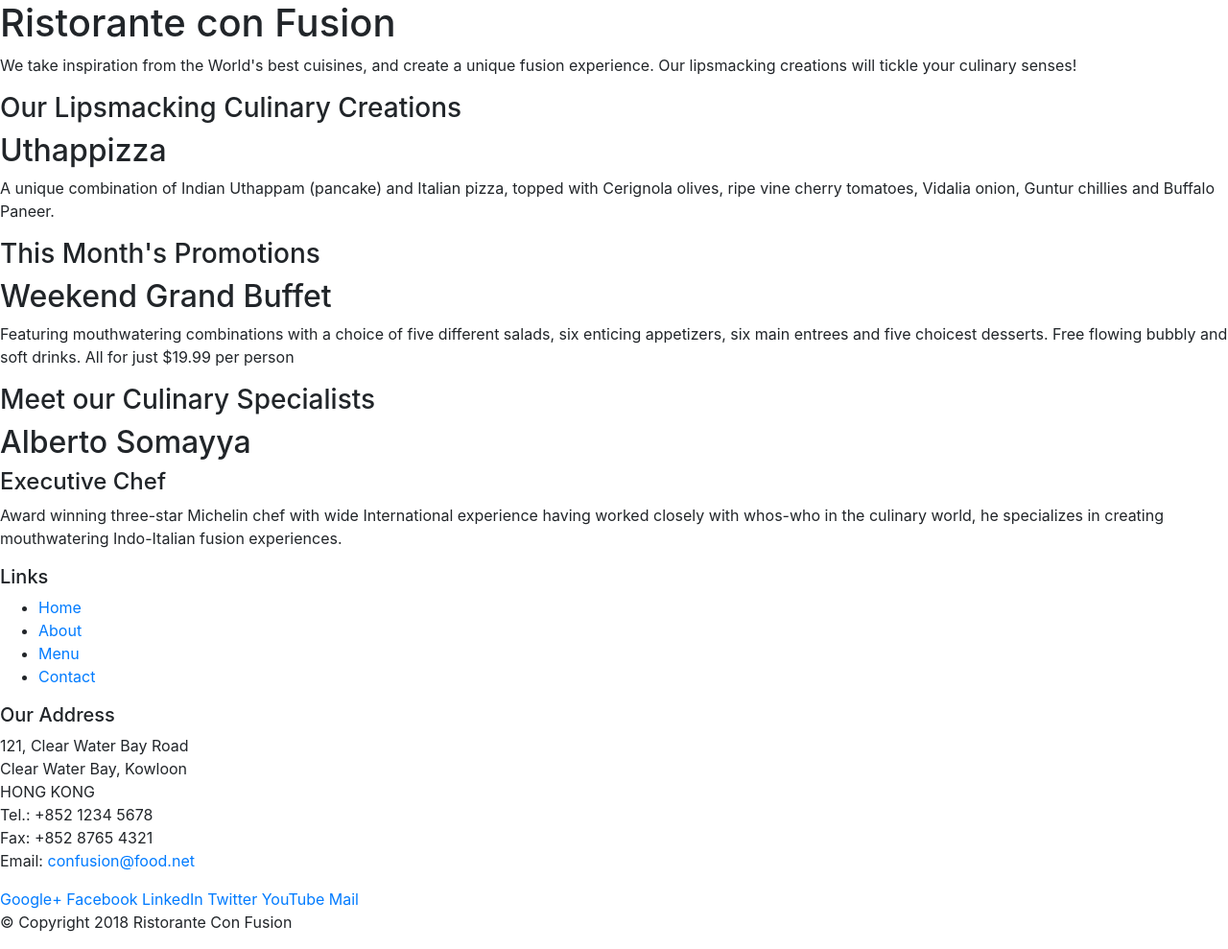
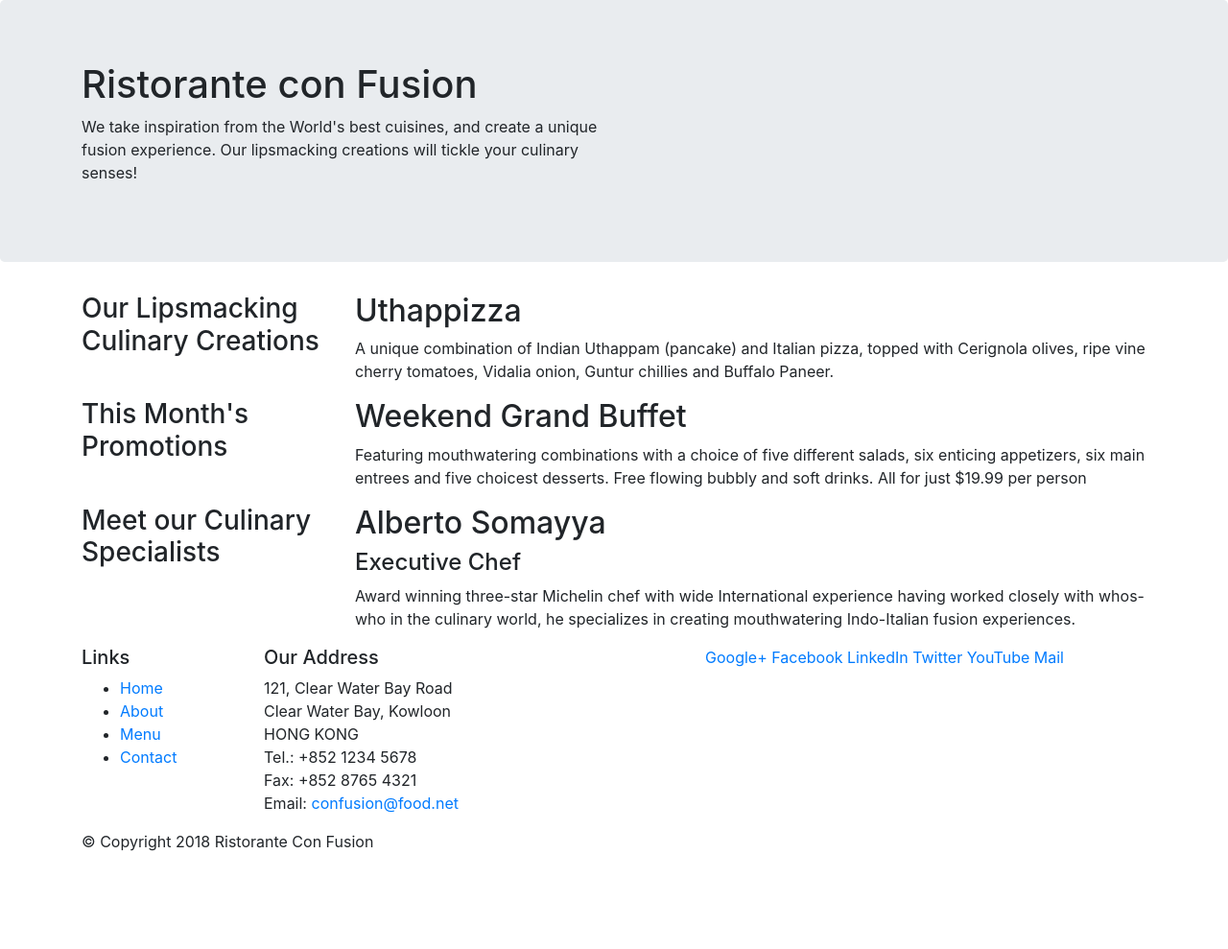
Before and after one commit to professorsinx/fullstackcoursera, a website: page index.html in a window 1280 px wide. Shown: the whole page at 96% size. After the commit the page ends 905 px from the top, so only its background shows below. Drawn offline with nearby package versions, Linux system fonts and the light colour scheme.

Commit message:
bootstap grid system

```diff
--- a/index.html
+++ b/index.html
@@ -12,47 +12,46 @@
 </head>
 
 <body>
-
-    <header>
-        <div>
-            <div>
-                <div>
+    <header class="jumbotron">
+        <div class="container">
+            <div class="row">
+                <div class="col-12 col-sm-6">
                     <h1>Ristorante con Fusion</h1>
                     <p>We take inspiration from the World's best cuisines, and create a unique fusion experience. Our lipsmacking creations will tickle your culinary senses!</p>
                 </div>
-                <div>
+                <div class="col-12 sol-sm">
                 </div>
             </div>
         </div>
     </header>
 
-    <div>
-        <div>
-            <div>
+    <div class= "container">
+        <div class="row">
+            <div class="col-12 col-sm-4 col-md-3">
                 <h3>Our Lipsmacking Culinary Creations</h3>
             </div>
-            <div>
+            <div class="col col-sm col-md">
                 <h2>Uthappizza</h2>
                 <p>A unique combination of Indian Uthappam (pancake) and Italian pizza, topped with Cerignola olives, ripe vine cherry tomatoes, Vidalia onion, Guntur chillies and Buffalo Paneer.</p>
             </div>
         </div>
 
 
-        <div>
-            <div>
+        <div class="row">
+            <div class="col-12 col-sm-4 col-md-3">
                 <h3>This Month's Promotions</h3>
             </div>
-            <div>
+            <div class="col col-sm col-md">
                 <h2>Weekend Grand Buffet</h2>
                 <p>Featuring mouthwatering combinations with a choice of five different salads, six enticing appetizers, six main entrees and five choicest desserts. Free flowing bubbly and soft drinks. All for just $19.99 per person </p>
             </div>
         </div>
 
-        <div>
-            <div>
+        <div class="row">
+            <div class="col-12 col-sm-4 col-md-3">
                 <h3>Meet our Culinary Specialists</h3>
             </div>
-            <div>
+            <div class="col col-sm col-md">
                 <h2>Alberto Somayya</h2>
                 <h4>Executive Chef</h4>
                 <p>Award winning three-star Michelin chef with wide International experience having worked closely with whos-who in the culinary world, he specializes in creating mouthwatering Indo-Italian fusion experiences. </p>
@@ -61,9 +60,9 @@
     </div>
 
     <footer>
-        <div>
-            <div>
-                <div>
+        <div class="container">
+            <div class="row">
+                <div class="col-4 col-sm-2">
                     <h5>Links</h5>
                     <ul>
                         <li><a href="#">Home</a></li>
@@ -72,7 +71,7 @@
                         <li><a href="#">Contact</a></li>
                     </ul>
                 </div>
-                <div>
+                <div  class="col-7 col-sm-5">
                     <h5>Our Address</h5>
                     <address>
 		              121, Clear Water Bay Road<br>
@@ -83,7 +82,7 @@
 		              Email: <a href="mailto:confusion@food.net">confusion@food.net</a>
 		           </address>
                 </div>
-                <div>
+                <div clasws="col-12 col-sm-4">
                     <div>
                         <a href="http://google.com/+">Google+</a>
                         <a href="http://www.facebook.com/profile.php?id=">Facebook</a>
@@ -94,8 +93,8 @@
                     </div>
                 </div>
            </div>
-           <div>
-                <div>
+           <div class="row">
+                <div class="col-auto">
                     <p>© Copyright 2018 Ristorante Con Fusion</p>
                 </div>
            </div>
```
